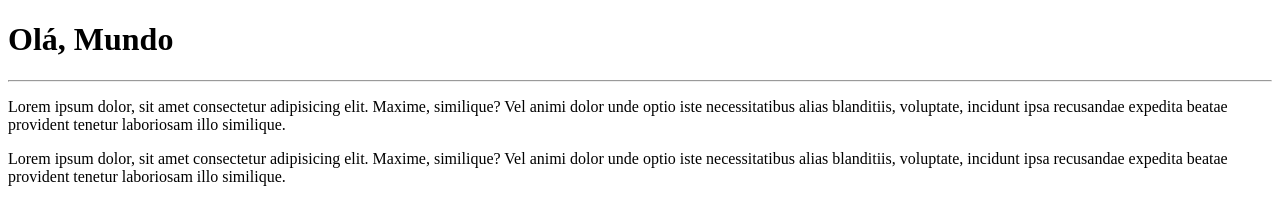
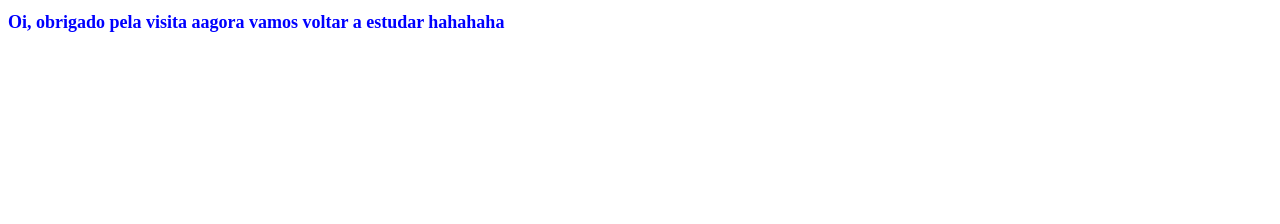
Before and after one commit to MatheusSilvaAguiarDev/Ol--Mundo, a plain HTML site: page siteExemplo/index.html in a window 1280 px wide. Drawn offline with Linux system fonts and the light colour scheme.

Commit message:
altera para aula
pequena alteração para o curso.dev

```diff
--- a/siteExemplo/index.html
+++ b/siteExemplo/index.html
@@ -4,15 +4,16 @@
     <meta charset="UTF-8">
     <meta name="viewport" content="width=device-width, initial-scale=1.0">
     <title>Meu primeio Site em repositório</title>
+    <style>
+        h1{
+            font-size: 18px;
+            color: blue;
+        }
+    </style>
 </head>
+
 <body>
-    <h1>Olá, Mundo</h1>
-    <hr>
-    <p>Lorem ipsum dolor, sit amet consectetur adipisicing elit. Maxime, similique? Vel animi dolor unde optio iste necessitatibus alias blanditiis, voluptate, incidunt ipsa recusandae expedita beatae provident tenetur laboriosam illo similique.
-    </p>
-
-    <p>Lorem ipsum dolor, sit amet consectetur adipisicing elit. Maxime, similique? Vel animi dolor unde optio iste necessitatibus alias blanditiis, voluptate, incidunt ipsa recusandae expedita beatae provident tenetur laboriosam illo similique.
-    </p>
+    <h1>Oi, obrigado pela visita aagora vamos voltar a estudar hahahaha</h1>
 
 </body>
 </html>
```
